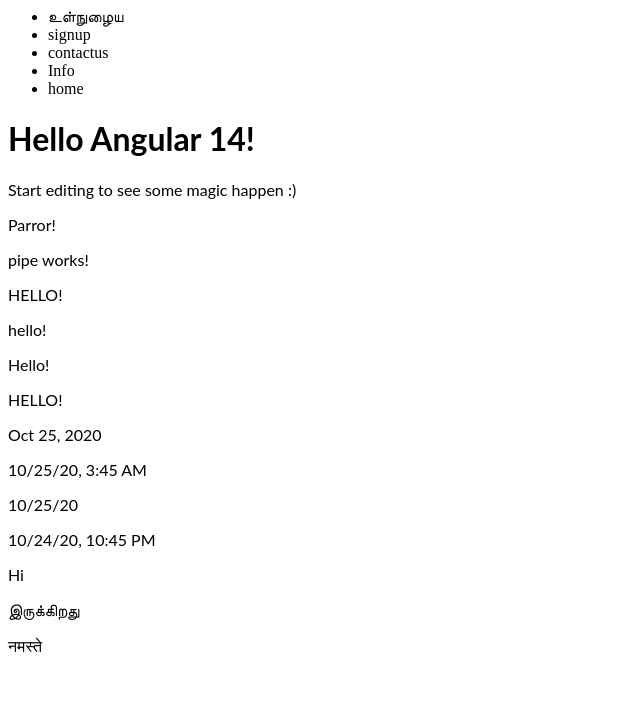
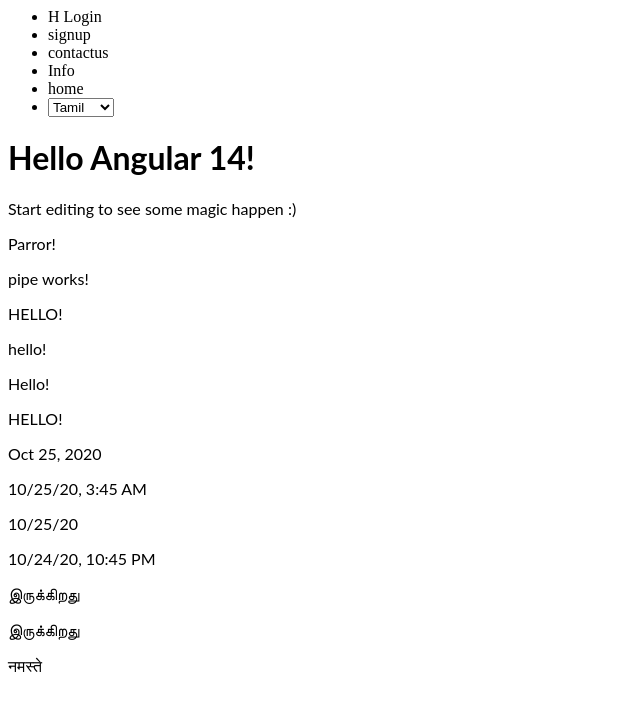
Before and after one commit to RamyaAmarnath/angular-ivy-7wg16t, an Angular app: page / in a window 1280 px wide. Shown: the top 710 px of the page, without its empty margins (0-640 px from the left). Built offline with nearby package versions, Linux system fonts and the light colour scheme.

Commit message:
3 files modified

```diff
--- a/src/app/Components/navbar/navbar.component.html
+++ b/src/app/Components/navbar/navbar.component.html
@@ -15,5 +15,25 @@
 		<li><a>
 				home
 			</a></li>
+		<li>
+			<select>
+        <option>Tamil</option>
+        <option>English</option>
+        <option>Hindi</option>
+        <option>French</option>
+      </select>
+		</li>
 	</ul>
 </nav>
+<!-- <p>
+  localStorage.setItem('user','Ramya')
+undefined
+sessionStorage
+Storage {length: 0}
+sessionStorage.setItem('DOB','31/03/1999')
+undefined
+localStorage.getItem('user')
+"Ramya"
+sessionStorage.getItem('DOB')
+"31/03/1999"
+</p> -->
--- a/src/app/Components/navbar/navbar.component.ts
+++ b/src/app/Components/navbar/navbar.component.ts
@@ -1,15 +1,17 @@
-import { Component, OnInit } from '@angular/core';
+import { Component, OnInit } from "@angular/core";
 
 @Component({
-  selector: 'app-navbar',
-  templateUrl: './navbar.component.html',
-  styleUrls: ['./navbar.component.css']
+  selector: "app-navbar",
+  templateUrl: "./navbar.component.html",
+  styleUrls: ["./navbar.component.css"]
 })
 export class NavbarComponent implements OnInit {
-
-  constructor() { }
-
-  ngOnInit() {
+  constructor() {
+    this.setLanguage();
   }
 
+  ngOnInit() {}
+  setLanguage(): void {
+    localStorage.setItem("Language", "HINDI");
+  }
 }
--- a/src/app/Others/language.pipe.ts
+++ b/src/app/Others/language.pipe.ts
@@ -31,7 +31,10 @@
     console.log(args);
     value = value.toUpperCase();
     // return "Maths";
-    let language = args ? args : "TAMIL";
+    let language = args ? args : "FRENCH";
+    if (localStorage.getItem("Language")) {
+      language = localStorage.getItem("Language");
+    }
     if (this.languageset[language][value]) {
       return this.languageset[language][value];
     }
```
